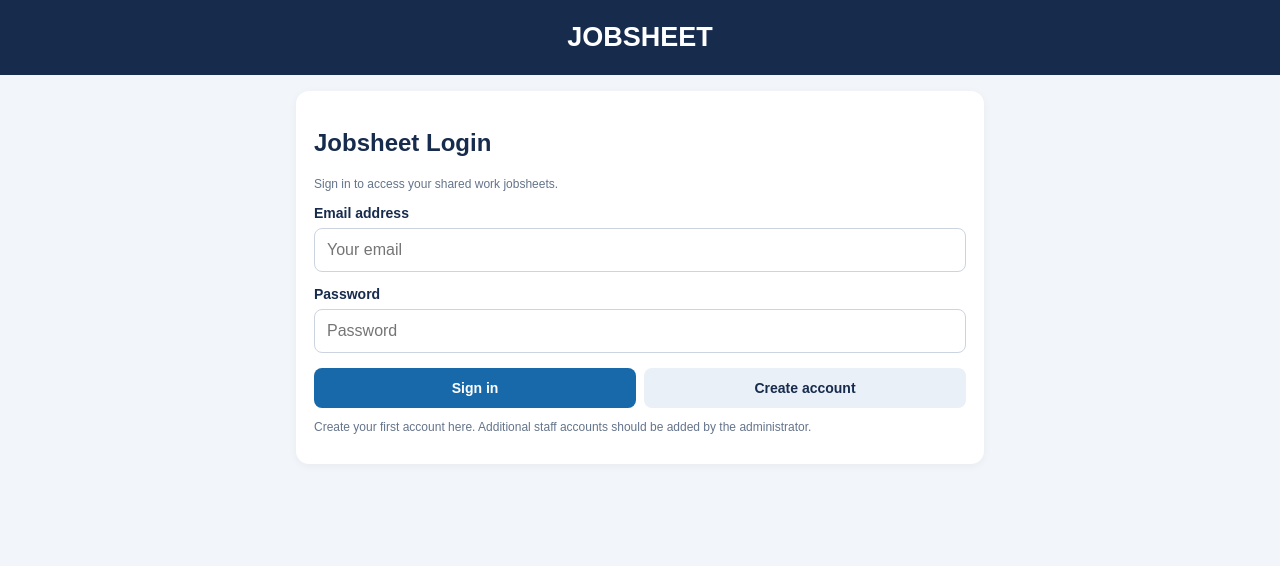
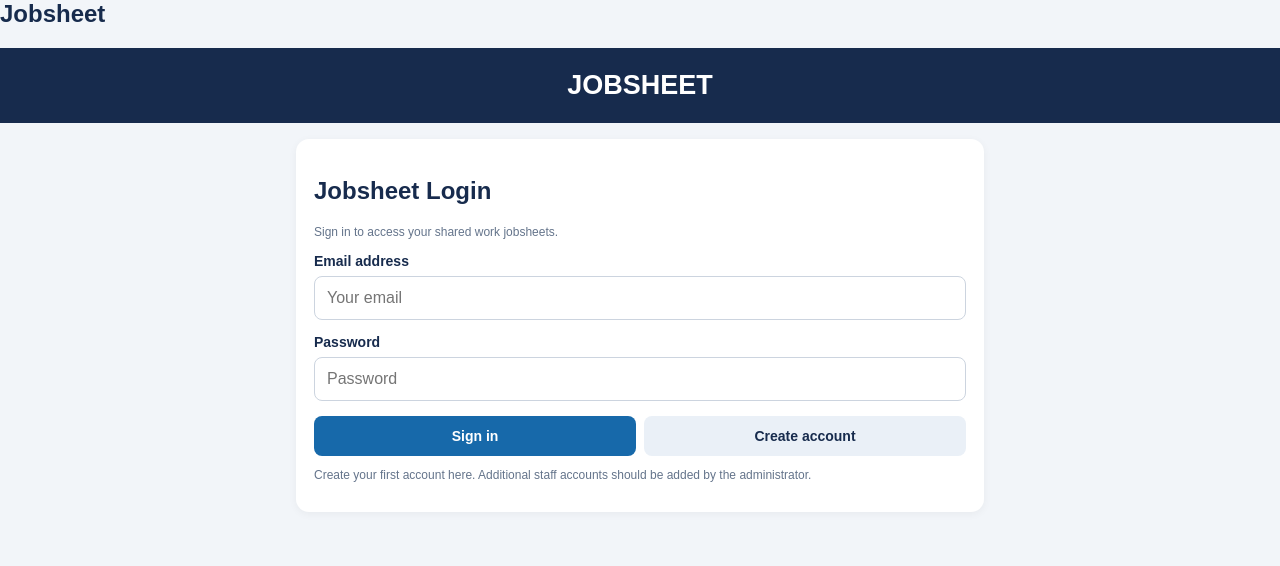
Before and after one commit to jkeevil440/Jobsheet, a plain HTML site: page index.html in a window 1280 px wide. Drawn offline with nearby package versions, Linux system fonts and the light colour scheme.

Commit message:
Add form title to index.html

```diff
--- a/index.html
+++ b/index.html
@@ -1,4 +1,4 @@
-
+<h2 id="formTitle">Jobsheet</h2>
 <!DOCTYPE html>
 <html lang="en">
 <head>
```
